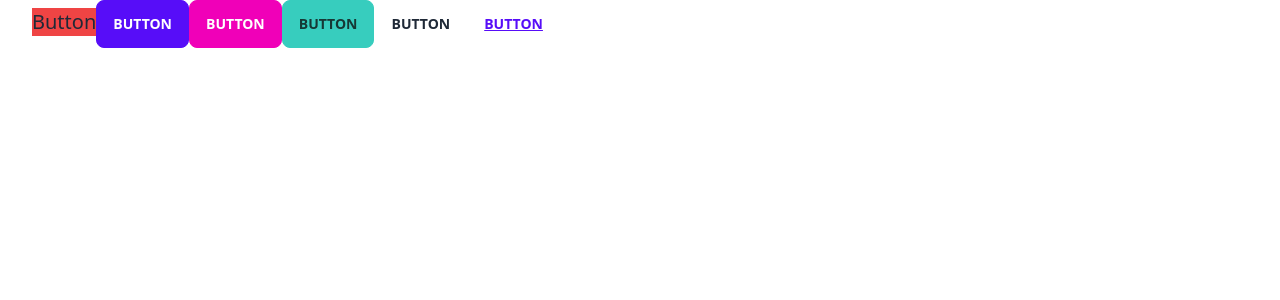
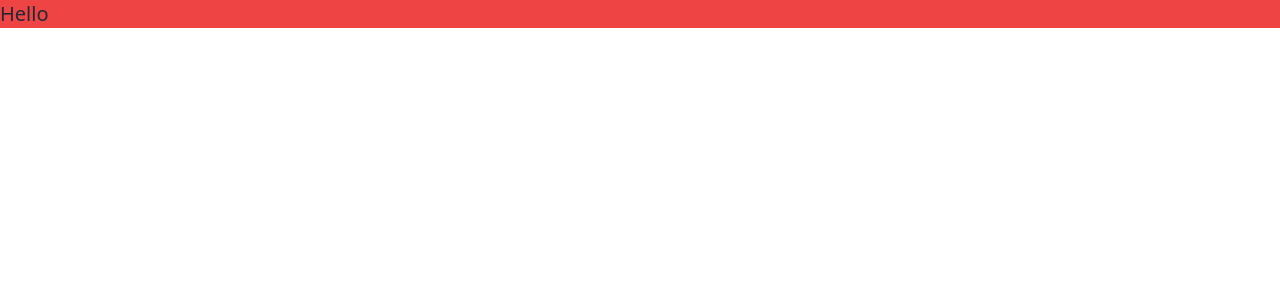
Before and after one commit to razuahmedjoy/Learning-school, a Next.js app: page / in a window 1280 px wide. Shown: the top 300 px of the page. Built offline with nearby package versions, Linux system fonts and the light colour scheme.

Commit message:
tailwind and daisyui completed

```diff
--- a/package.json
+++ b/package.json
@@ -16,8 +16,10 @@
     "react-dom": "18.2.0"
   },
   "devDependencies": {
+    "autoprefixer": "^10.4.7",
     "eslint": "8.18.0",
     "eslint-config-next": "12.1.6",
+    "postcss": "^8.4.14",
     "tailwindcss": "^3.1.3"
   }
 }
--- a/pages/index.js
+++ b/pages/index.js
@@ -1,10 +1,9 @@
 import Head from 'next/head'
 import Image from 'next/image'
-import styles from '../styles/Home.module.css'
 
 export default function Home() {
   return (
-    <div className={styles.container}>
+    <div>
       <Head>
         <title>Create Next App</title>
         <meta name="description" content="Generated by create next app" />
@@ -12,12 +11,8 @@ export default function Home() {
       </Head>
 
       <main>
-        <button className="text-xl bg-red-500">Button</button>
-        <button className="btn btn-primary">Button</button>
-        <button className="btn btn-secondary">Button</button>
-        <button className="btn btn-accent">Button</button>
-        <button className="btn btn-ghost">Button</button>
-        <button className="btn btn-link">Button</button>
+        <h1 className="text-xl bg-red-500">Hello</h1>
+
       </main>
 
 
--- /dev/null
+++ b/postcss.config.js
@@ -0,0 +1,6 @@
+module.exports = {
+  plugins: {
+    tailwindcss: {},
+    autoprefixer: {},
+  },
+}
--- a/tailwind.config.js
+++ b/tailwind.config.js
@@ -1,6 +1,9 @@
 /** @type {import('tailwindcss').Config} */
 module.exports = {
-  content: ['./pages/**/*.{js,ts,jsx,tsx}'],
+  content: [
+    "./pages/**/*.{js,ts,jsx,tsx}",
+    "./components/**/*.{js,ts,jsx,tsx}",
+  ],
   theme: {
     extend: {},
   },
```
Also changed, not shown: styles/globals.css (+0 -17 lines), 1 other file (tests, documents, lock files or other folders).
